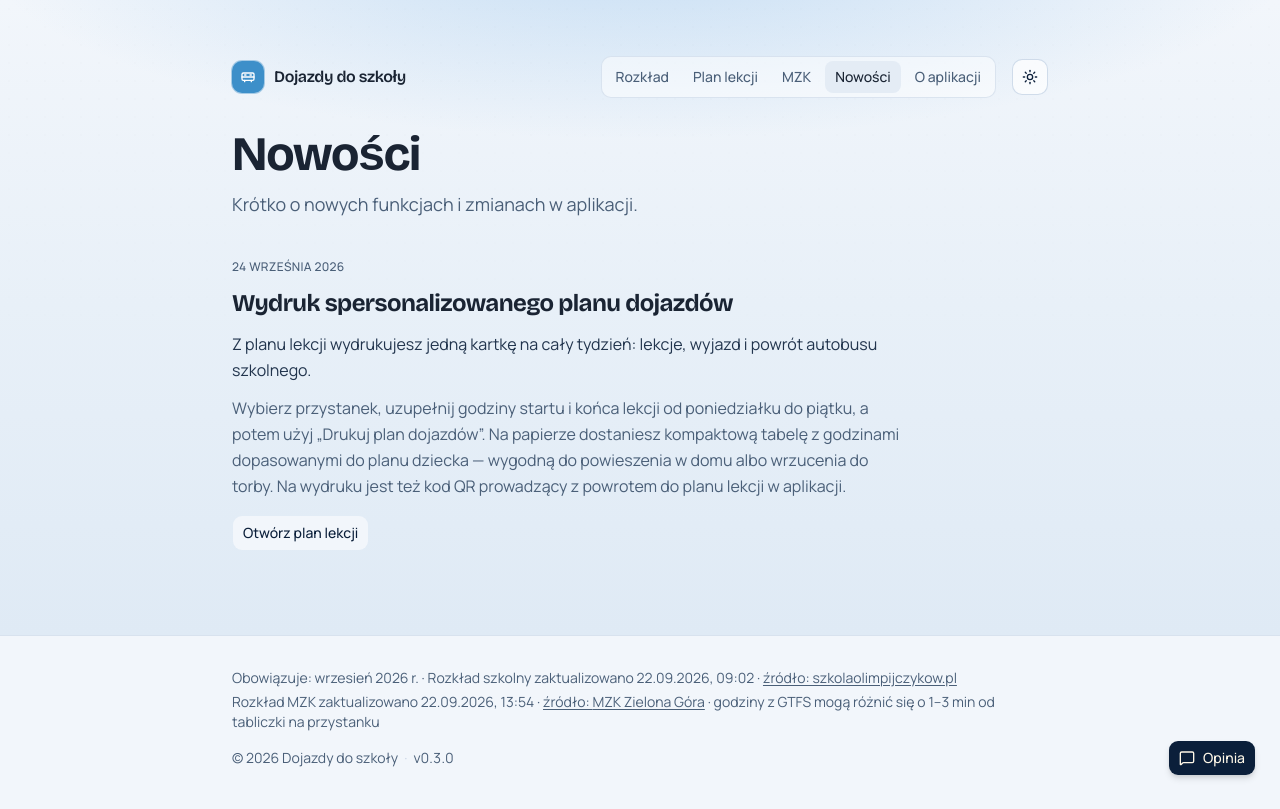
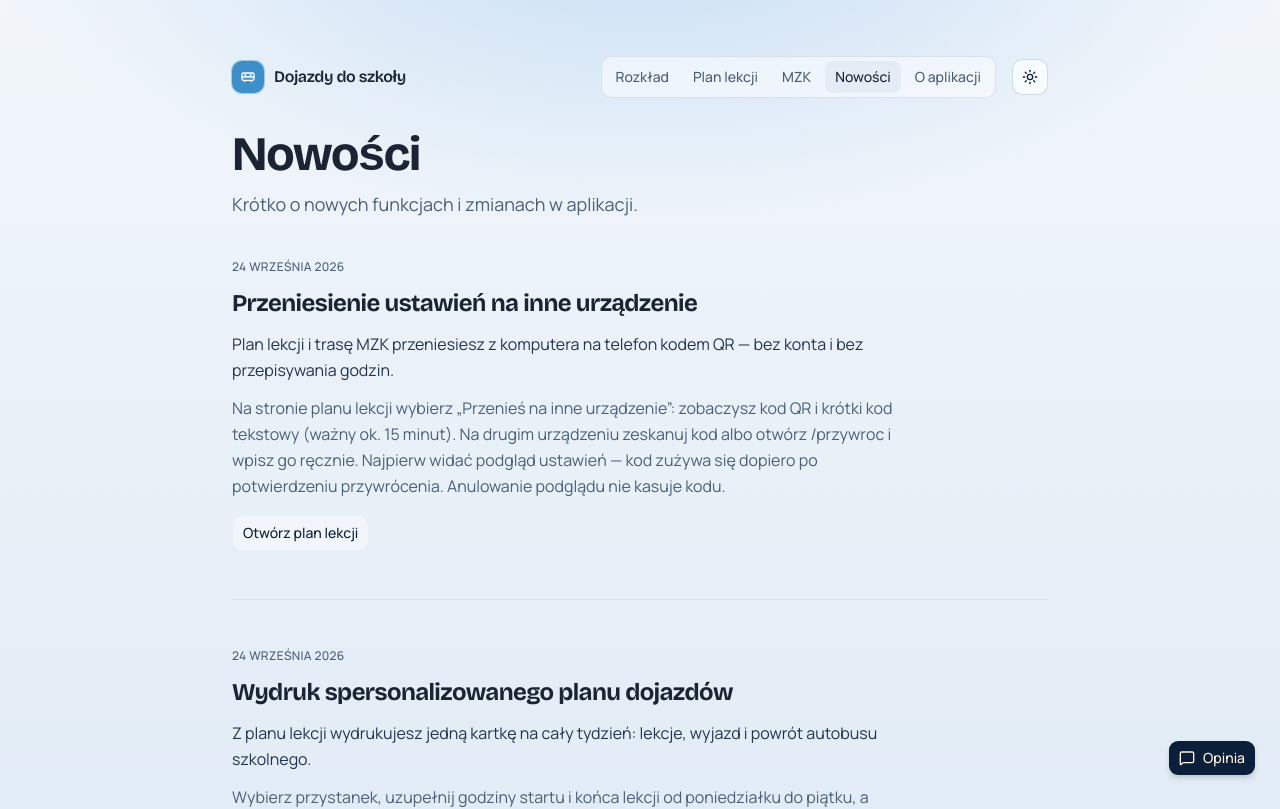
Before and after one commit to madb88/school-bus, a Next.js app: page /nowosci in a window 1280 px wide. Shown: the top 809 px of the page. Built offline with nearby package versions, Linux system fonts and the light colour scheme; no server answers.

Commit message:
Add news entry for QR settings transfer between devices.
Co-authored-by: Cursor <cursoragent@cursor.com>

```diff
--- a/src/components/news-list.tsx
+++ b/src/components/news-list.tsx
@@ -14,6 +14,15 @@ export type NewsItem = {
 
 /** Newest first — prepend new entries here. */
 export const NEWS_ITEMS: readonly NewsItem[] = [
+  {
+    id: "settings-transfer-qr",
+    dateLabel: "24 września 2026",
+    title: "Przeniesienie ustawień na inne urządzenie",
+    lead: "Plan lekcji i trasę MZK przeniesiesz z komputera na telefon kodem QR — bez konta i bez przepisywania godzin.",
+    body: "Na stronie planu lekcji wybierz „Przenieś na inne urządzenie”: zobaczysz kod QR i krótki kod tekstowy (ważny ok. 15 minut). Na drugim urządzeniu zeskanuj kod albo otwórz /przywroc i wpisz go ręcznie. Najpierw widać podgląd ustawień — kod zużywa się dopiero po potwierdzeniu przywrócenia. Anulowanie podglądu nie kasuje kodu.",
+    href: "/lekcje",
+    cta: "Otwórz plan lekcji",
+  },
   {
     id: "print-commute-plan",
     dateLabel: "24 września 2026",
```
